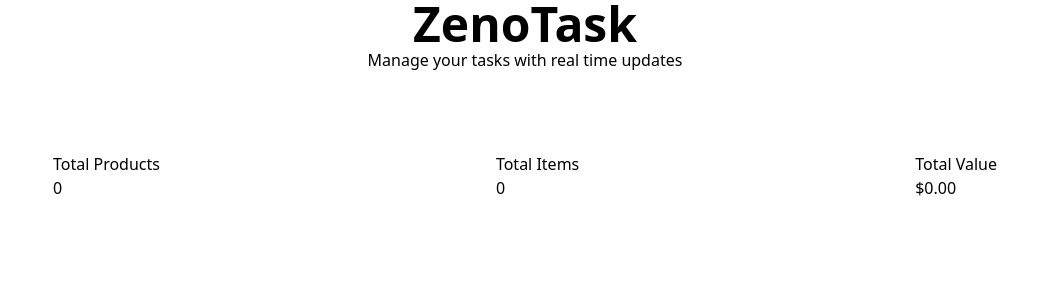
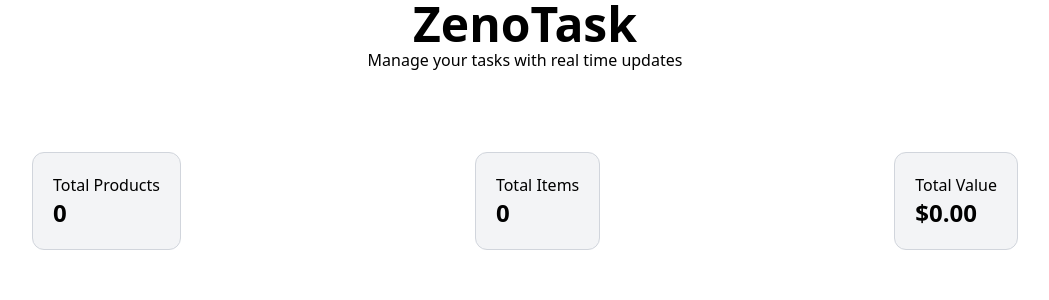
Before and after one commit to Phoenix-Domain/ZenoTask, a React (Vite) app: page / in a window 1280 px wide. Shown: the top 300 px of the page, without its empty margins (115-1164 px from the left). Built offline with nearby package versions, Linux system fonts and the light colour scheme.

Commit message:
style: Add styling to Stat cards

```diff
--- a/src/components/common/StatsCard.tsx
+++ b/src/components/common/StatsCard.tsx
@@ -1,15 +1,15 @@
 interface StatsCardProps{
     statTitle: string;
-    statValue?: string;
+    statValue: string;
 }
 
 function StatsCard({ statTitle, statValue }: StatsCardProps){
     return(
-        <article>
+        <article className='bg-gray-100 p-5 rounded-xl border border-gray-300'>
             <p>
                 Total {statTitle}
             </p>
-            <h3>
+            <h3 className='font-bold text-2xl'>
                 {statValue}
             </h3>
         </article>
```
